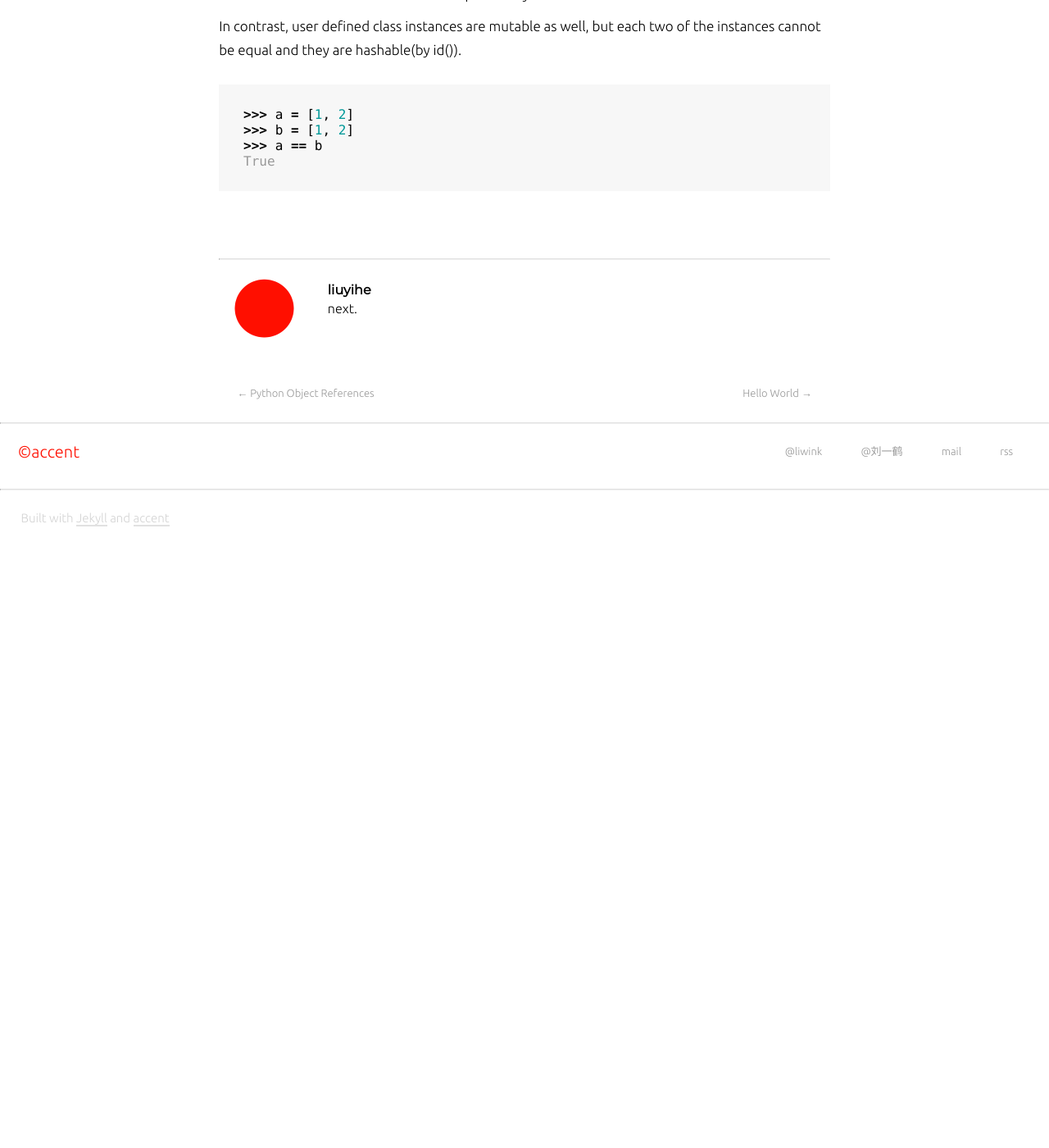
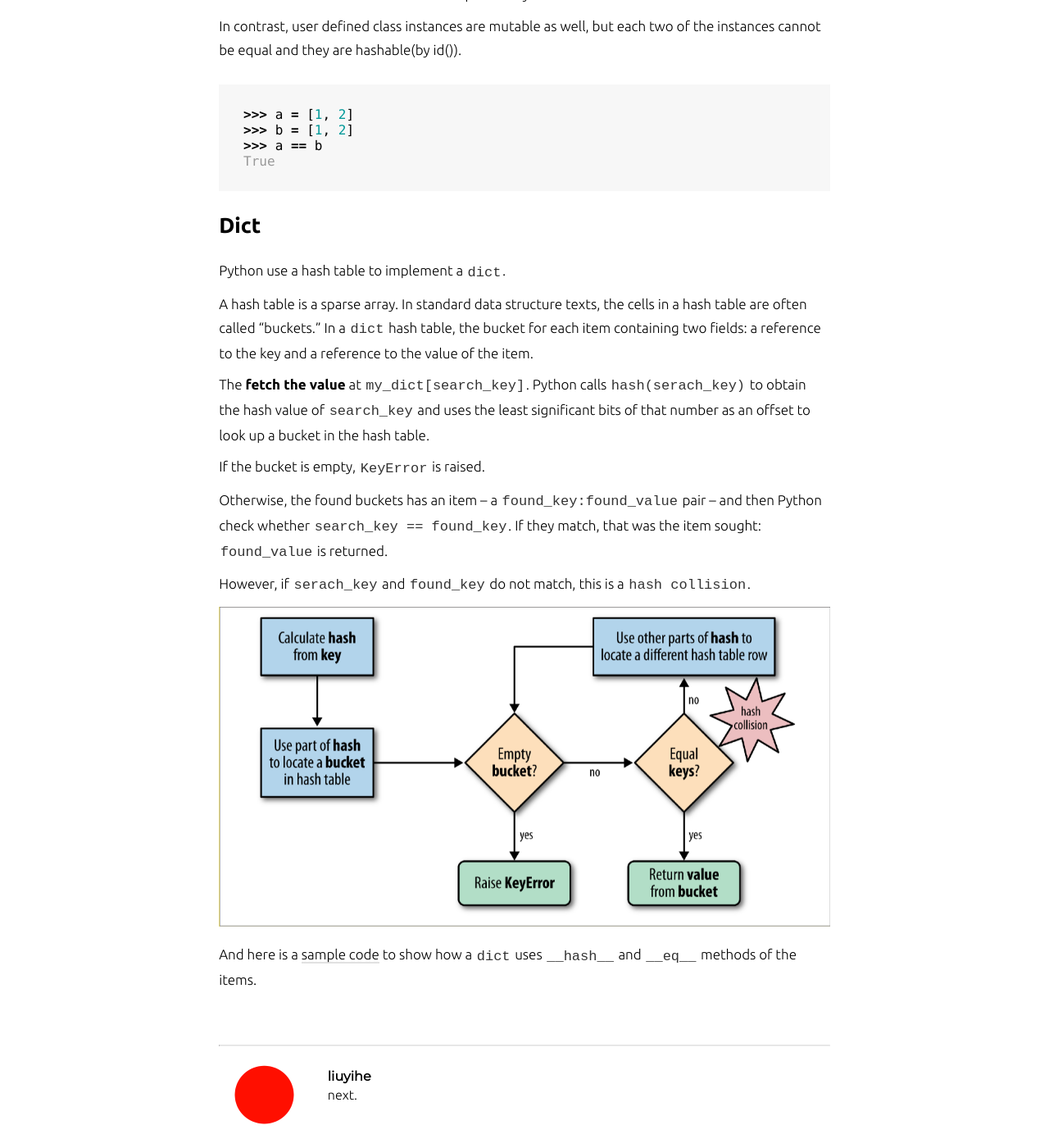
Before and after one commit to Liwink/liwink.github.io, a Jekyll site: the page built from _posts/2016-08-07-python-hashable.md, in a window 1280 px wide and 1400 px high, scrolled down 1487 px. Shown: the whole window at 82% size. Built offline with Jekyll 4.4.1, drawn with Linux system fonts in a browser that asks for light colours; nearby versions of some CDN libraries; before the commit the page ends 2156 px from its top, so only the background shows below that.

Commit message:
python dict and hash

```diff
--- a/_posts/2016-08-07-python-hashable.md
+++ b/_posts/2016-08-07-python-hashable.md
@@ -48,3 +48,23 @@ In contrast, user defined class instances are mutable as well, but each two of t
 >>> a == b
 True
 {% endhighlight %}
+
+#### Dict
+
+Python use a hash table to implement a `dict`.
+
+A hash table is a sparse array. In standard data structure texts, the cells in a hash table are often called "buckets."
+In a `dict` hash table, the bucket for each item containing two fields: a reference to the key and a reference to the value of the item.
+
+The **fetch the value** at `my_dict[search_key]`. Python calls `hash(serach_key)` to obtain the hash value of `search_key` and uses the least significant bits of that number as an offset to look up a bucket in the hash table.
+
+If the bucket is empty, `KeyError` is raised.
+
+Otherwise, the found buckets has an item -- a `found_key:found_value` pair -- and then Python check whether `search_key == found_key`.
+If they match, that was the item sought: `found_value` is returned.
+
+However, if `serach_key` and `found_key` do not match, this is a `hash collision`.
+
+![dict_hash_search](images/dict_hash_search.png)
+
+And here is a [sample code](https://gist.github.com/Liwink/1bd695e86dfba980fec69fa397c1cb38) to show how a `dict` uses `__hash__` and `__eq__` methods of the items.
```
Also changed, not shown: images/dict_hash_search.png (added).
